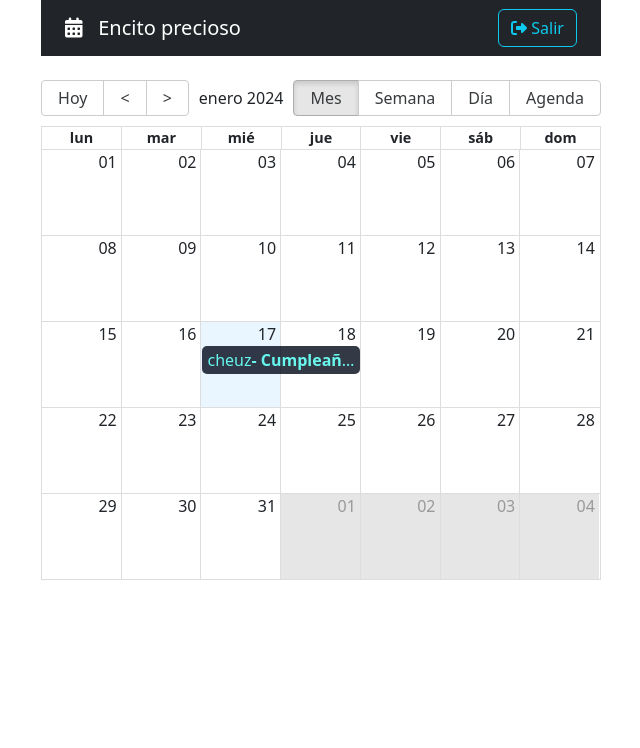
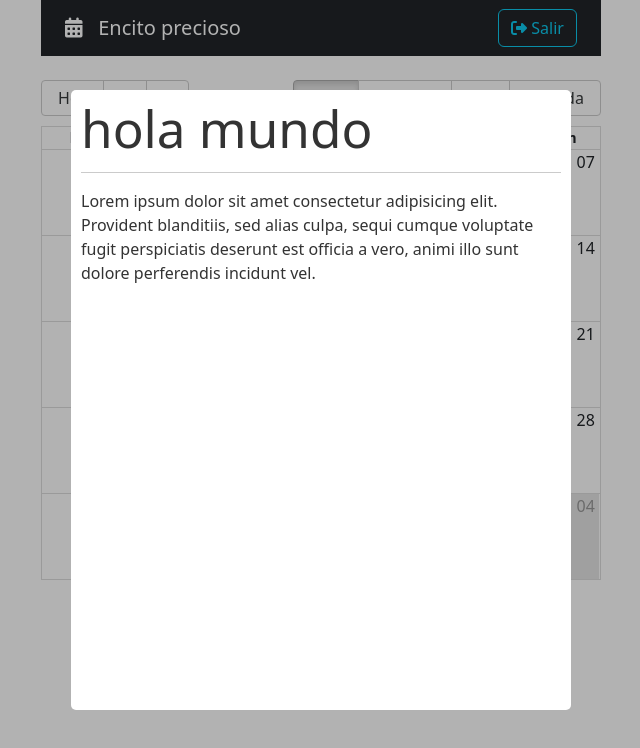
Before and after one commit to Dennisb-galeano/CalendarApp, a React (Vite) app: page / in a window 1280 px wide. Shown: the top 748 px of the page, without its empty margins (319-959 px from the left). Built offline with nearby package versions, Linux system fonts and the light colour scheme.

Commit message:
SC22 CL354 - Creacion de un modal sobre el calendario con React-modal, nuevos eslilos-modal, creacion componente CalendarModal.

```diff
--- /dev/null
+++ b/src/calendar/components/CalendarModal.jsx
@@ -0,0 +1,52 @@
+//este FC tiene la configuracion inicial del modal de npm https://www.npmjs.com/package/react-modal
+//se utilza en el calendar page
+
+
+import { useState } from 'react';
+import Modal from 'react-modal';
+
+
+const customStyles = {
+  content: {
+    top: '50%',
+    left: '50%',
+    right: 'auto',
+    bottom: 'auto',
+    marginRight: '-50%',
+    transform: 'translate(-50%, -50%)',
+  },
+};
+
+Modal.setAppElement('#root'); //la informacion q contiene, es la info del ELEMENTO DEL HTML, que contiene la informacion de react.. en este caso el ROOT, Tiene la informacion del paquete
+
+export const CalendarModal = () => {
+
+  const [isModalOpen, setisModalOpen] = useState(true)//un modal se debe manejar desde un store global,por di necesito abrirla en otros lugares
+
+  const onCloseModal = () =>{
+    console.log( 'cerrando el Modal');
+    setisModalOpen(false); //cierra el modal,con el use state y modal isModalOpen
+
+  }
+
+
+  return (
+
+      <Modal
+        isOpen={ isModalOpen} //el react-modal necesita cuiertas propiedades, como el isOpen que de debe determinar si se deja abierto o cerrado
+        onRequestClose={onCloseModal} //es una fn uqe se va a disparar cuando se llame la forma de cerrar el MODAL "Dando click afuera o cerrandolo"
+        style={customStyles}
+        className={'modal'}
+        overlayClassName={'modal-fondo'}
+        closeTimeoutMS={200} //para que se cierre el modal con la animacion que defini en modal.
+      >
+
+        <h1> hola mundo</h1>
+        <hr/>
+        <p> Lorem ipsum dolor sit amet consectetur adipisicing elit. Provident blanditiis, sed alias culpa, sequi cumque voluptate fugit perspiciatis deserunt est officia a vero, animi illo sunt dolore perferendis incidunt vel.  </p>
+      </Modal>
+
+
+
+    )
+}
--- a/src/calendar/pages/CalendarPage.jsx
+++ b/src/calendar/pages/CalendarPage.jsx
@@ -2,15 +2,16 @@
 //AppRouter tiene la validacion de si esta o no auntenticado
 //se hace la instalacion y config de React-big-calendar https://www.npmjs.com/package/react-big-calendar?activeTab=readme
 
+import { useState } from 'react';
 import { Calendar } from 'react-big-calendar';
 import 'react-big-calendar/lib/css/react-big-calendar.css'; // doc CSS de react-big-calendar
 
 import { addHours } from 'date-fns';
 import { NavBar } from "../components/NavBar";
+import { CalendarEventBox } from '../components/CalendarEventBox';
+import { CalendarModal } from '../components/CalendarModal';
 import { localizer } from '../../helpers/calendarLocalizer';
 import { getMessagesEs } from '../getMessages';
-import { CalendarEventBox } from '../components/CalendarEventBox';
-import { useState } from 'react';
 
 
 //se le pueden agregar los eventos con la data que desee, la UNICA OBLIGATORIA ES EL TITTLE, EL START Y EL END
@@ -85,7 +86,9 @@
         onDoubleClickEvent={onDoubleClick} //los que emita el onSelectClick lo va a recibir el onDoubleClick
         onSelectEvent={onSelectClick}
         onView={onViewchanged}
+
       />
+      <CalendarModal/>
 
     </>
 
--- a/src/styles.css
+++ b/src/styles.css
@@ -68,3 +68,45 @@
     background-color: #f9f9f9;
   }
 }
+
+
+/* Modal */
+.ReactModalPortal > div{
+  opacity: 0;
+}
+
+.ReactModalPortal .ReactModal__Overlay {
+  align-items: center;
+  display: flex;
+  justify-content: center;
+  transition: opacity .2s ease-in-out;
+  z-index: 999;
+}
+
+.modal-fondo {
+  background-color: rgba(0, 0, 0, 0.3);
+  bottom: 0;
+  left: 0;
+  right: 0;
+  top: 0;
+  position: fixed;
+}
+
+.ReactModalPortal .ReactModal__Overlay--after-open {
+  opacity: 1;
+}
+
+.ReactModalPortal .ReactModal__Overlay--before-close {
+  opacity: 0;
+}
+
+.modal {
+  background: white;
+  border-radius: 5px;
+  color: rgb(51, 51, 51);
+  display: inline;
+  max-height: 620px;
+  max-width: 500px;
+  outline: none;
+  padding: 10px;
+}
```
Also changed, not shown: notes.txt.
